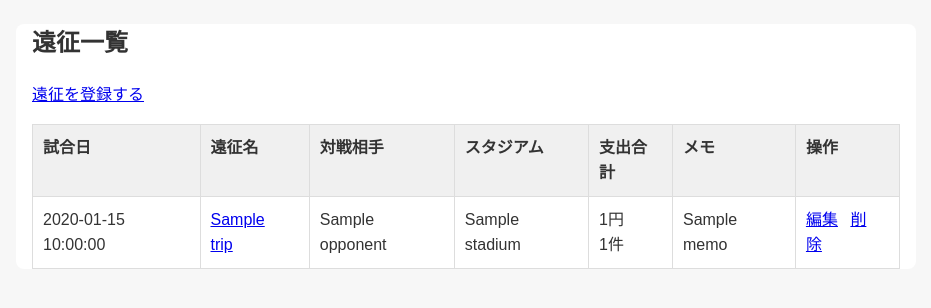
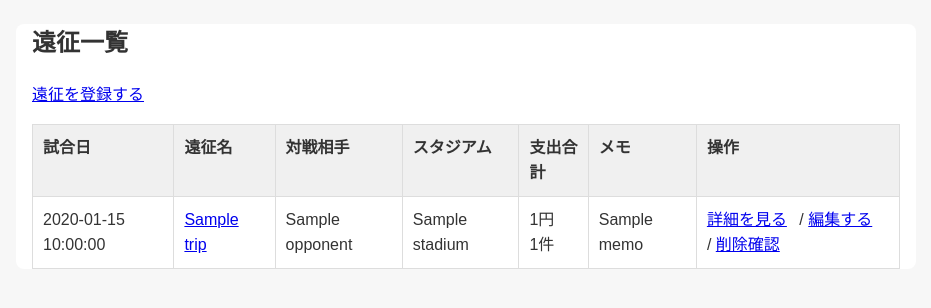
Before and after one commit to Junto-smz/my_flask_app, a Flask app: template templates/trips.html in a window 1280 px wide. Shown: the part 136-444 px from the top of the page, without its empty margins (4-935 px from the left). Run offline with Flask 3, Linux system fonts and the light colour scheme; the template is opened without the code that fills it: most values are stand-ins (such as "Sample title", 1, 10 or a date in 2020).

Commit message:
feat(trips): 遠征一覧に詳細リンクを追加する

```diff
--- a/templates/trips.html
+++ b/templates/trips.html
@@ -38,8 +38,11 @@
                         </td>
                         <td>{{ trip.memo or "" }}</td>
                         <td>
-                            <a href="{{ url_for('edit_trip', trip_id=trip.id) }}">編集</a>
-                            <a href="{{ url_for('confirm_delete_trip', trip_id = trip.id) }}">削除</a>
+                            <a href="{{ url_for('trip_detail', trip_id = trip.id )}}">詳細を見る</a>
+                            /
+                            <a href="{{ url_for('edit_trip', trip_id=trip.id) }}">編集する</a>
+                            /
+                            <a href="{{ url_for('confirm_delete_trip', trip_id = trip.id) }}">削除確認</a>
                         </td>
 
                     </tr>
```
